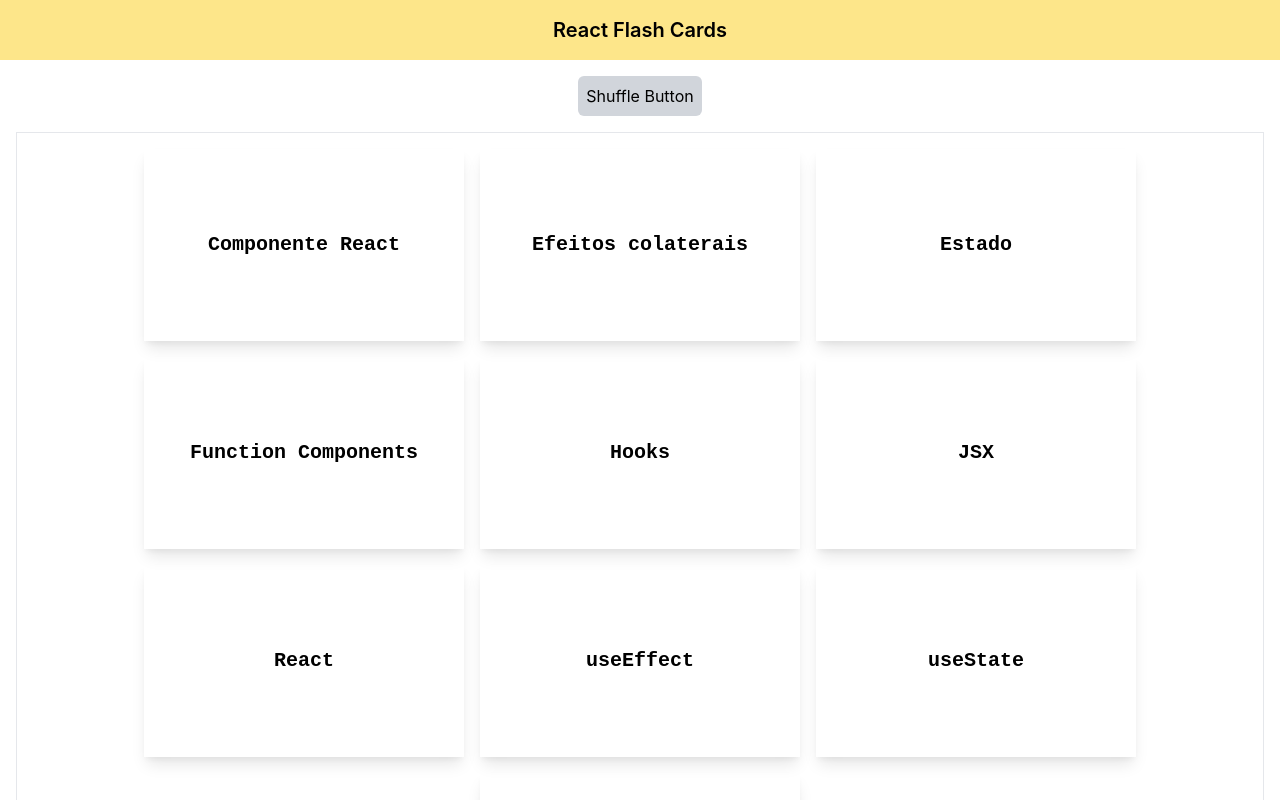
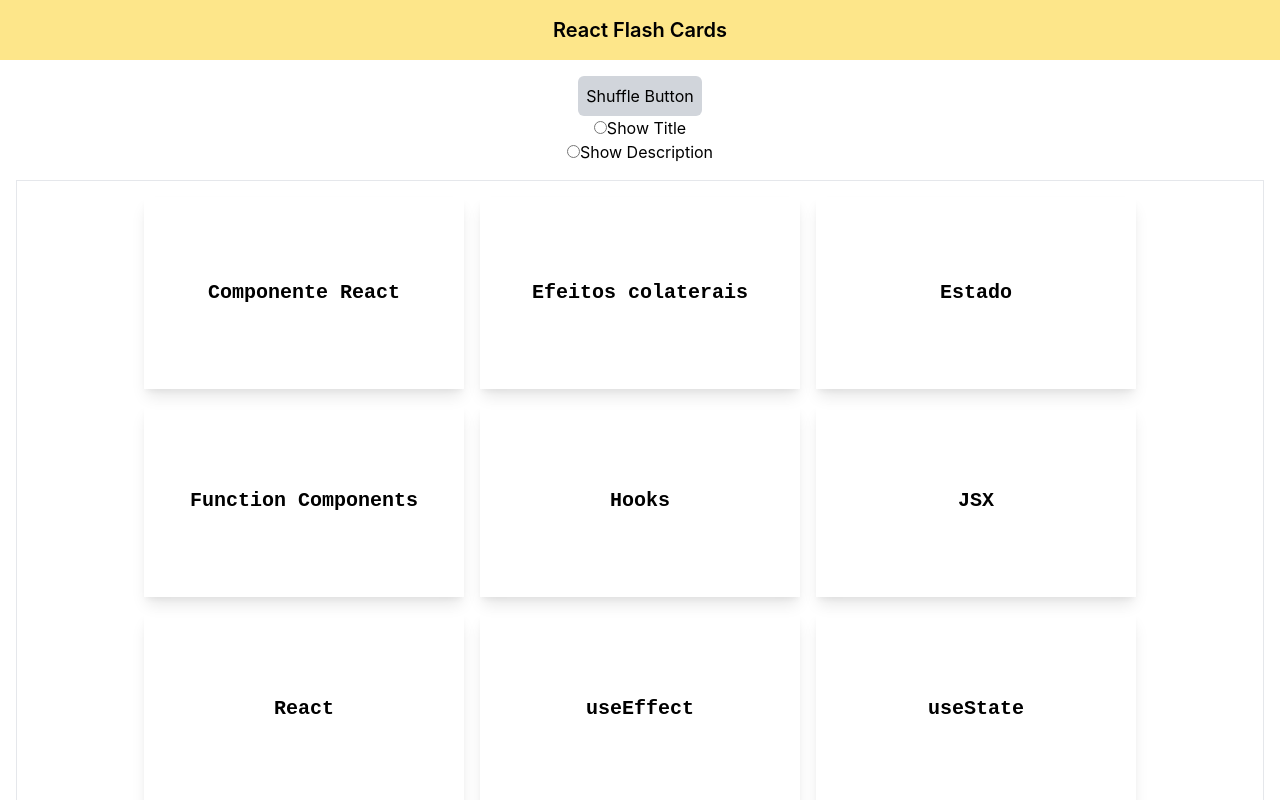
Before and after one commit to MarioAvilaJunior/react-flash-cards, a React (Create React App) app: page / in a window 1280 px wide. Shown: the top 800 px of the page. Built offline with nearby package versions, Linux system fonts and the light colour scheme.

Commit message:
Implementação de RadioButton

```diff
--- /dev/null
+++ b/src/components/RadioButton/index.jsx
@@ -0,0 +1,20 @@
+import { getNewId } from "../../services/idService";
+
+const RadioButton = ({
+  id = getNewId(),
+  name = "name",
+  children: buttonDescription = "Button Description",
+  onButtonClick,
+}) => {
+  const onButtonClickHandler = () => {
+    onButtonClick();
+  };
+  return (
+    <div>
+      <input id={id} type="radio" name={name} onChange={onButtonClickHandler} />
+      <label htmlFor={id}>{buttonDescription}</label>
+    </div>
+  );
+};
+
+export { RadioButton };
--- a/src/components/index.js
+++ b/src/components/index.js
@@ -3,3 +3,4 @@ export * from "./FlashCard";
 export * from "./Header";
 export * from "./Main";
 export * from "./ShuffleButton";
+export * from "./RadioButton";
--- a/src/pages/ReactFlashCards.jsx
+++ b/src/pages/ReactFlashCards.jsx
@@ -5,22 +5,42 @@ import {
   Header,
   Main,
   ShuffleButton,
+  RadioButton,
 } from "../components";
 import { allFlashCards } from "../data/allFlashCards";
 import { helperShuffleArray } from "../helpers/arrayHelpers";
 const ReactFlashCards = () => {
   const [shuffledFlashCards, setShuffledFlashCards] = useState(allFlashCards);
+  const [showDescription, setShowDescription] = useState(true);
 
   const shuffleCardsHandler = () => {
     //const shuffledArray = helperShuffleArray(shuffledFlashCards);
     setShuffledFlashCards((shuffledArray) => helperShuffleArray(shuffledArray));
   };
+
+  const showTitleHandler = () => {
+    setShowDescription(true);
+  };
+
+  const showDescriptionHandler = () => {
+    setShowDescription(false);
+  };
+
   return (
     <div>
       <Header>React Flash Cards</Header>
       <Main>
         <div className="text-center mb-4">
           <ShuffleButton shuffleArray={shuffleCardsHandler} />
+          <RadioButton id="showNameId" onButtonClick={showTitleHandler}>
+            Show Title
+          </RadioButton>
+          <RadioButton
+            id="showDescriptionId"
+            onButtonClick={showDescriptionHandler}
+          >
+            Show Description
+          </RadioButton>
         </div>
         <FlashCards>
           {shuffledFlashCards.map(({ id, title, description }) => (
```
